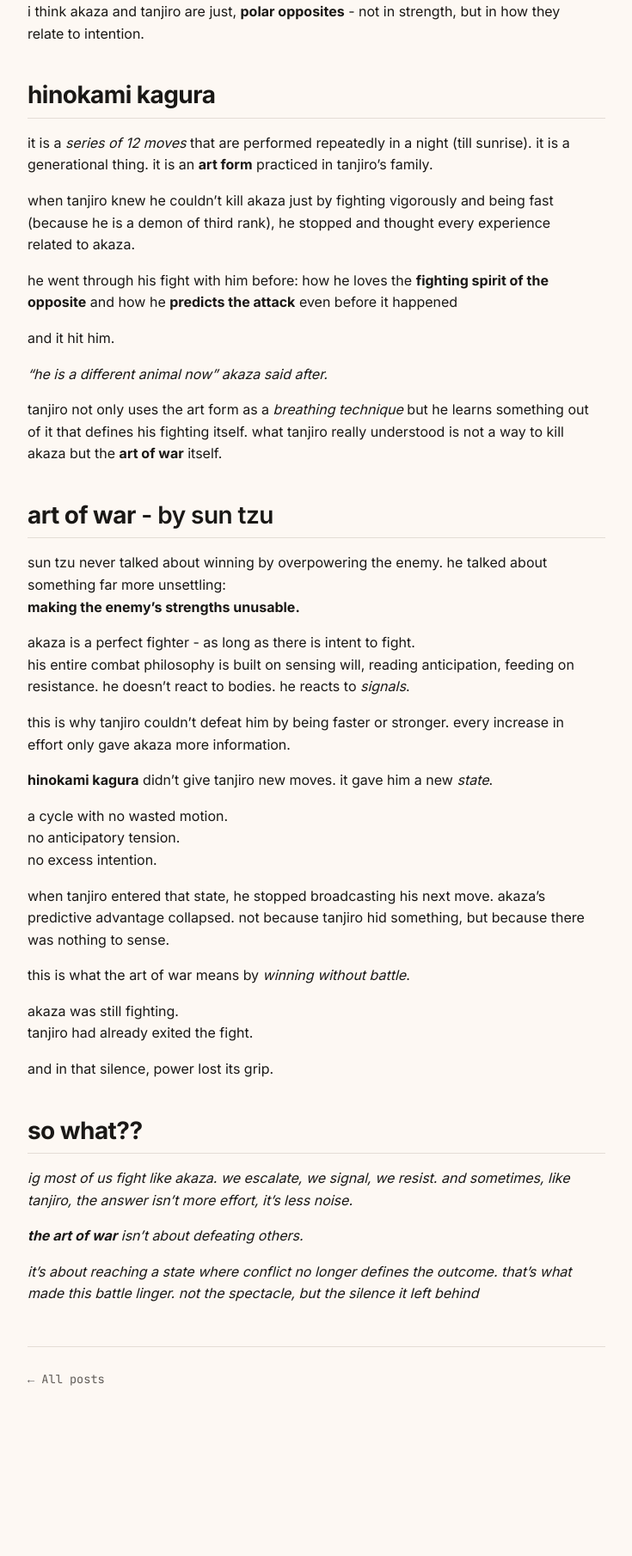
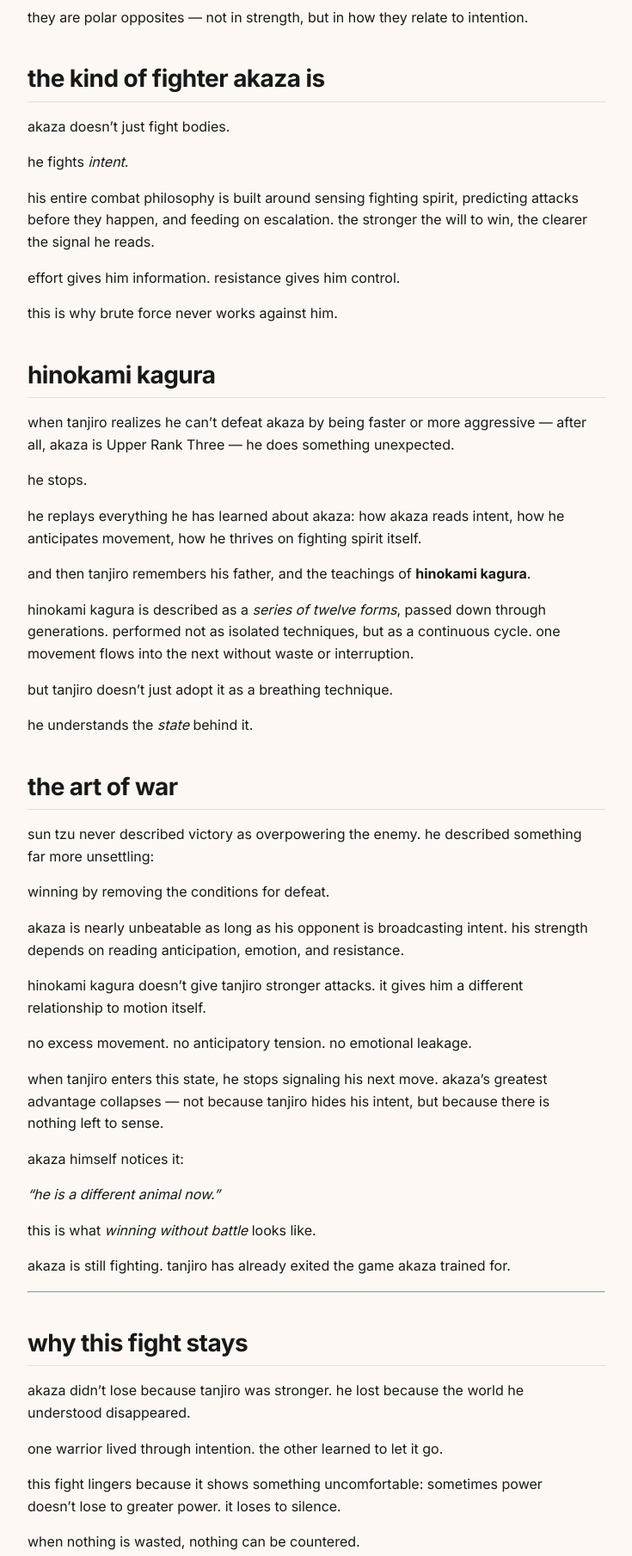
Before and after one commit to ssenthilnathan3/ssenthilnathan3.github.io, an Astro site: page /blog/winning-without-a-battle in a window 1280 px wide. Shown: the part 920-2730 px from the top of the page at 86% size, without its empty margins (272-1007 px from the left). Before the commit the page ends 2601 px from the top, so only its background shows below. Built offline with nearby package versions, Linux system fonts and the light colour scheme; Astro itself is replaced by a stand-in of ours.

Commit message:
fix: change title and revise content

```diff
--- a/src/content/blog/winning-without-a-battle.md
+++ b/src/content/blog/winning-without-a-battle.md
@@ -5,68 +5,94 @@ pubDate: 'Jan 02 2025'
 category: 'philosophy'
 ---
 
-i was literally screaming my lungs out: **"AKAZAAAAA"** with the protagonist.
-when **akaza** showed up before **tanjiro** in the Demon Slayer: Infinity Castle Arc movie
+i was literally screaming my lungs out — **“AKAZAAAAA”** — along with the protagonist when akaza showed up before tanjiro in the **[Demon Slayer: Infinity Castle ](https://www.crunchyroll.com/series/G8DHV7809/demon-slayer-kimetsu-no-yaiba-infinity-castle)**
 
-but something about their battle made it linger. apart from the mind-blowing efforts that were put in the animation, choreography and the script. there was one thing that stayed.
+but something about their battle lingered.
 
-the battle of someone who perseveres through every obstacle he may face and a demon who *really* knows how to fight and knows every move that the enemy may take who faces him.
+apart from the mind-blowing effort put into the animation, choreography, and script, there was one thing that stayed with me.
 
-to get to the gist we have to understand about the main two people of this battle.
+this fight wasn’t won by strength.
 
-## **who are akaza & tanjiro... really?**
 
-tanjiro is someone who lost his family because of demons. he is given two choices where he has run for the rest of the life and watch his sister die eventually OR he has to become a demon slayer and kill the demons who killed their family, then eventually save his sister.
+## **who are akaza & tanjiro… really?**
 
-he has this incredible amount of perseverence, strength and compassion that can't just be defeated by sheer force from the demons.
+**Tanjiro Kamado** is someone who loses his family to demons. his sister is turned into one. he’s given a brutal choice: run for the rest of his life and watch her die slowly, or become a demon slayer, kill demons, and try to save what remains of his family.
 
-for akaza, he is someone who wanted to live a normal life instead of staying being a thief. but due to humans being humans, the people he loves also gets killed (by humans). so he turns into a DEMON out of hatred from humans.
+he chooses the harder path.
 
-i think akaza and tanjiro are just, **polar opposites** - not in strength, but in how they relate to intention.
+tanjiro carries an unusual mix of perseverance, strength, and compassion — not as traits, but as a way of being. he keeps moving forward not because he hates demons, but because he refuses to abandon what still matters.
+
+**Akaza**, on the other hand, wanted a normal life. he tried to leave behind theft and violence. but the people he loved were killed — by humans. that loss hardened into resentment, and that resentment turned into power.
+
+akaza becomes a demon not out of survival, but out of hatred.
+
+they are polar opposites — not in strength, but in how they relate to intention.
+
+
+## **the kind of fighter akaza is**
+
+akaza doesn’t just fight bodies.
+
+he fights *intent*.
+
+his entire combat philosophy is built around sensing fighting spirit, predicting attacks before they happen, and feeding on escalation. the stronger the will to win, the clearer the signal he reads.
+
+effort gives him information. resistance gives him control.
+
+this is why brute force never works against him.
 
 ## **hinokami kagura**
 
-it is a *series of 12 moves* that are performed repeatedly in a night (till sunrise). it is a generational thing. it is an **art form** practiced in tanjiro's family.
+when tanjiro realizes he can’t defeat akaza by being faster or more aggressive — after all, akaza is Upper Rank Three — he does something unexpected.
 
-when tanjiro knew he couldn't kill akaza just by fighting vigorously and being fast (because he is a demon of third rank), he stopped and thought every experience related to akaza.
+he stops.
 
-he went through his fight with him before: how he loves the **fighting spirit of the opposite** and how he **predicts the attack** even before it happened
+he replays everything he has learned about akaza: how akaza reads intent, how he anticipates movement, how he thrives on fighting spirit itself.
 
-and it hit him.
+and then tanjiro remembers his father, and the teachings of **hinokami kagura**.
 
-*"he is a different animal now" akaza said after.*
+hinokami kagura is described as a *series of twelve forms*, passed down through generations. performed not as isolated techniques, but as a continuous cycle. one movement flows into the next without waste or interruption.
 
-tanjiro not only uses the art form as a *breathing technique* but he learns something out of it that defines his fighting itself. what tanjiro really understood is not a way to kill akaza but the **art of war** itself.
+but tanjiro doesn’t just adopt it as a breathing technique.
 
-## **art of war** - by sun tzu
+he understands the *state* behind it.
 
-sun tzu never talked about winning by overpowering the enemy. he talked about something far more unsettling:
-**making the enemy’s strengths unusable.**
 
-akaza is a perfect fighter - as long as there is intent to fight.
-his entire combat philosophy is built on sensing will, reading anticipation, feeding on resistance. he doesn’t react to bodies. he reacts to _signals_.
+## **the art of war**
 
-this is why tanjiro couldn’t defeat him by being faster or stronger. every increase in effort only gave akaza more information.
+sun tzu never described victory as overpowering the enemy. he described something far more unsettling:
 
-**hinokami kagura** didn’t give tanjiro new moves. it gave him a new _state_.
+winning by removing the conditions for defeat.
 
-a cycle with no wasted motion.
+akaza is nearly unbeatable as long as his opponent is broadcasting intent. his strength depends on reading anticipation, emotion, and resistance.
+
+hinokami kagura doesn’t give tanjiro stronger attacks. it gives him a different relationship to motion itself.
+
+no excess movement.
 no anticipatory tension.
-no excess intention.
+no emotional leakage.
 
-when tanjiro entered that state, he stopped broadcasting his next move. akaza’s predictive advantage collapsed. not because tanjiro hid something, but because there was nothing to sense.
+when tanjiro enters this state, he stops signaling his next move. akaza’s greatest advantage collapses — not because tanjiro hides his intent, but because there is nothing left to sense.
 
-this is what the art of war means by _winning without battle_.
+akaza himself notices it:
 
-akaza was still fighting.
-tanjiro had already exited the fight.
+*“he is a different animal now.”*
 
-and in that silence, power lost its grip.
+this is what *winning without battle* looks like.
 
-## **so what??**
+akaza is still fighting.
+tanjiro has already exited the game akaza trained for.
 
-*ig most of us fight like akaza. we escalate, we signal, we resist. and sometimes, like tanjiro, the answer isn’t more effort, it’s less noise.*
+---
 
-***the art of war** isn’t about defeating others.*
+## **why this fight stays**
 
-*it’s about reaching a state where conflict no longer defines the outcome. that’s what made this battle linger. not the spectacle, but the silence it left behind*
+akaza didn’t lose because tanjiro was stronger.
+he lost because the world he understood disappeared.
+
+one warrior lived through intention.
+the other learned to let it go.
+
+this fight lingers because it shows something uncomfortable: sometimes power doesn’t lose to greater power. it loses to silence.
+
+when nothing is wasted, nothing can be countered.
```
